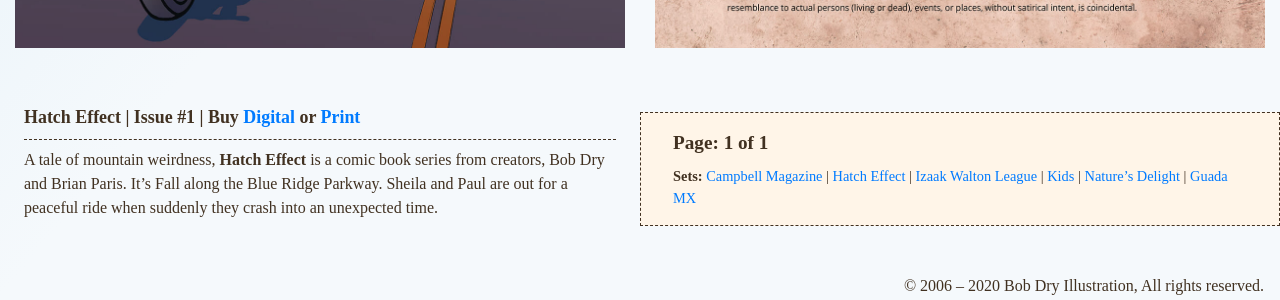
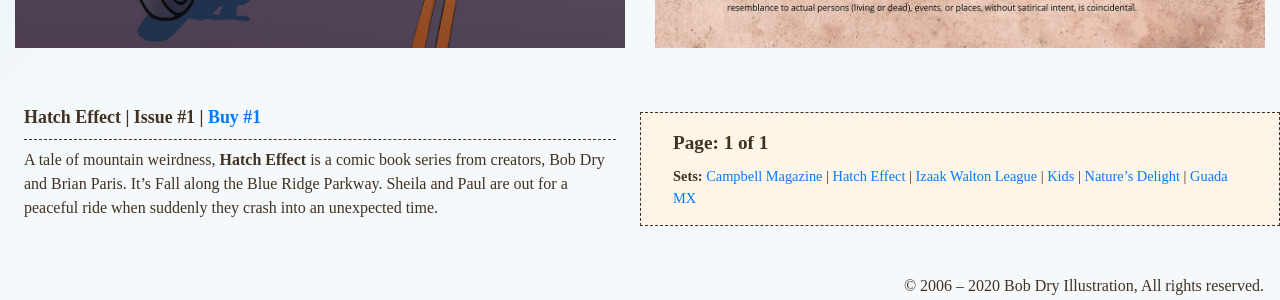
Before and after one commit to bobdry/illus, a Jekyll site: the page built from _hatch/hatch-1.md, in a window 1280 px wide. Shown: the part 1196-1496 px from the top of the page. Built offline with Jekyll 4.4.1, drawn with Linux system fonts in a browser that asks for light colours; some web fonts are replaced.

Commit message:
holding on Digital buy link

```diff
--- a/_hatch/hatch-1.md
+++ b/_hatch/hatch-1.md
@@ -1,6 +1,6 @@
 ---
 portfolio: hatch
-title:  "Hatch Effect | Issue #1 | Buy <a href='#'>Digital</a> or <a href='/illus/order/'>Print</a> "
+title:  "Hatch Effect | Issue #1 | <a href='/illus/order/'>Buy #1</a> "
 description: "A tale of mountain weirdness, <strong>Hatch Effect</strong> is a comic book series from creators, Bob Dry and Brian Paris. It&rsquo;s Fall along the Blue Ridge Parkway. Sheila and Paul are out for a peaceful ride when suddenly they crash into an unexpected time."
 layout: portfolio
 ---
--- a/_layouts/order.html
+++ b/_layouts/order.html
@@ -8,9 +8,6 @@ layout: default-no-sidebar
             <a href="/illus/hatch/hatch-1.html"><img src="../images/hatch1.jpg" class="img-fluid border border-white"/></a>
             <div class="basic-info p-4">
                 A tale of mountain weirdness, <strong>Hatch Effect</strong> is a comic book series from creators, Bob Dry and Brian Paris. It&rsquo;s Fall along the Blue Ridge Parkway. Sheila and Paul are out for a peaceful ride when suddenly they crash into an unexpected time.
-            </div>
-            <div class="basic-info p-4">
-                Also available digitally on <strong>Amazon&rsquo;s Comixology</strong> platform.&nbsp; <a href=""><strong>Buy Digital</strong></a>
             </div>
         </div>
 
```
